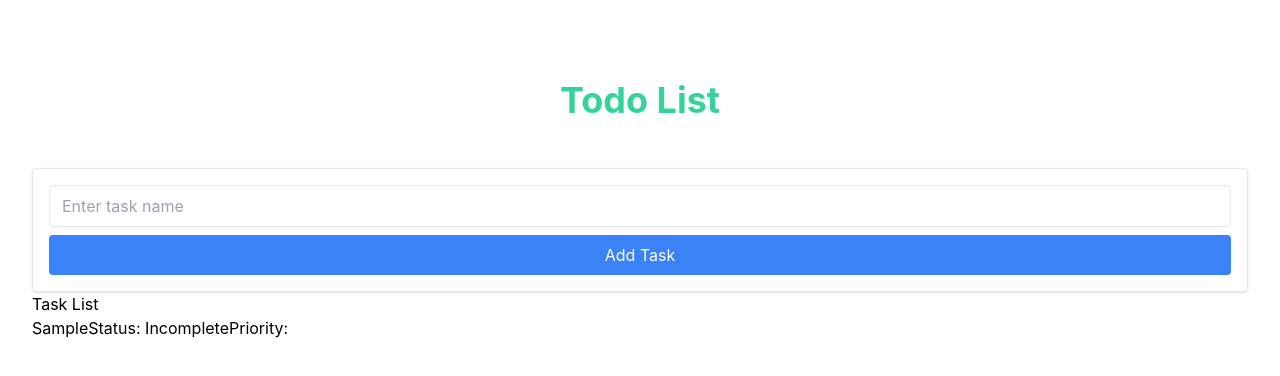
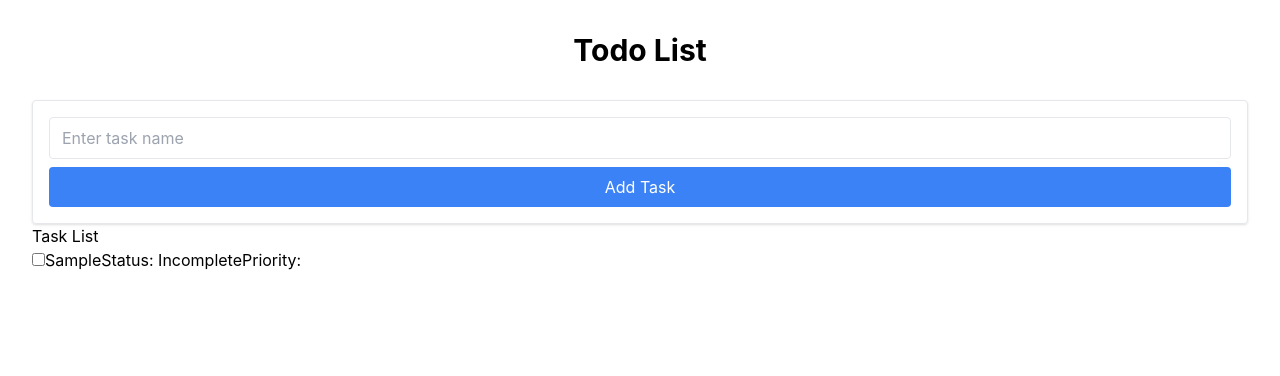
Before and after one commit to sinha45/to-do-list, a React (Create React App) app: page / in a window 1280 px wide. Both pictures are taken after typing "Sample" into the empty fields and a click on the button "Add Task". Shown: the top 376 px of the page. Built offline with nearby package versions, Linux system fonts and the light colour scheme.

Commit message:
task status togggle

```diff
--- a/src/App.js
+++ b/src/App.js
@@ -1,3 +1,4 @@
+// App.js
 import React, { useState } from "react";
 import TaskForm from "./components/TaskForm";
 import TaskList from "./components/TaskList";
@@ -5,18 +6,32 @@ import TaskList from "./components/TaskList";
 const App = () => {
   const [tasks, setTasks] = useState([]);
 
+  // Function to add a new task
   const handleAddTask = (newTask) => {
     setTasks([...tasks, newTask]);
   };
 
+  // Function to toggle task status
+  const handleToggleTaskStatus = (taskId) => {
+    console.log("Toggling task status for task ID:", taskId);
+    const updatedTasks = tasks.map((task) => {
+      if (task.id === taskId) {
+        return { ...task, completed: !task.completed };
+      }
+      return task;
+    });
+    console.log("Updated tasks:", updatedTasks);
+    setTasks(updatedTasks);
+  };
+
   return (
     <div className="container mx-auto p-8">
-      <h1 className="text-4xl font-bold mb-12 mt-12 text-center text-emerald-400">
-        Todo List
-      </h1>
+      <h1 className="text-3xl font-bold mb-8 text-center">Todo List</h1>
+      {/* Task Form component for adding new tasks */}
+      <TaskForm onAddTask={handleAddTask} />
 
-      <TaskForm onAddTask={handleAddTask} />
-      <TaskList tasks={tasks} />
+      {/* Display the list of tasks */}
+      <TaskList tasks={tasks} onToggleTaskStatus={handleToggleTaskStatus} />
     </div>
   );
 };
--- a/src/components/TaskList.js
+++ b/src/components/TaskList.js
@@ -1,13 +1,22 @@
-
 import React from 'react';
 
-const TaskList = ({ tasks }) => {
+const TaskList = ({ tasks, onToggleTaskStatus }) => {
+  // Function to handle toggling task status
+  const handleToggleStatus = (taskId) => {
+    onToggleTaskStatus(taskId);
+  };
+
   return (
     <div>
       <h2>Task List</h2>
       <ul>
         {tasks.map(task => (
           <li key={task.id}>
+            <input
+              type="checkbox"
+              checked={task.completed}
+              onChange={() => handleToggleStatus(task.id)}
+            />
             <span>{task.name}</span>
             <span>Status: {task.completed ? 'Completed' : 'Incomplete'}</span>
             <span>Priority: {task.priority}</span>
```
